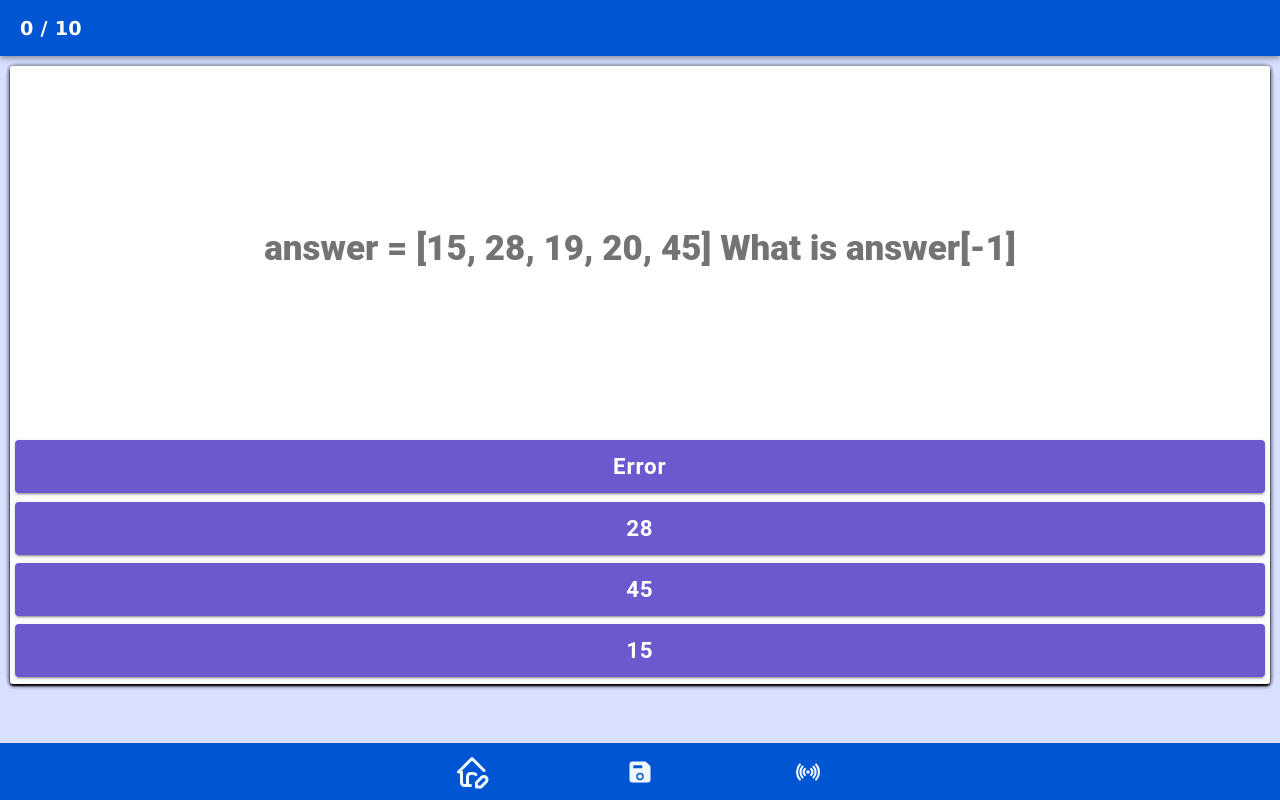
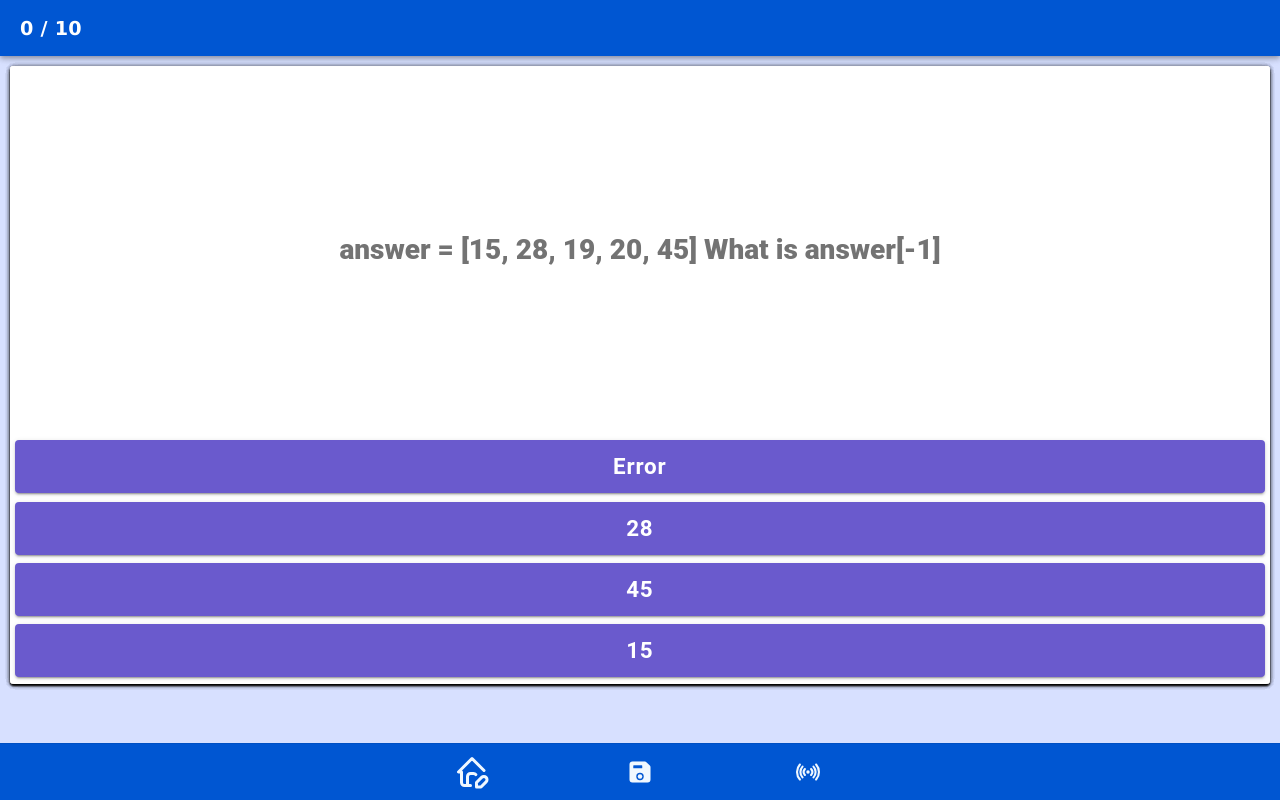
Before and after one commit to educational-technology-collective/Ambient_Learning, a React (Vite) app: page /cardscreen in a window 1280 px wide. Built offline with nearby package versions, Linux system fonts and the light colour scheme.

Commit message:
Font Size Decrease

```diff
--- a/src/MCQComponents/MCQCard.css
+++ b/src/MCQComponents/MCQCard.css
@@ -19,7 +19,7 @@
 }
 
 .mcqquestion-text {
-  font-size: 2.5em;
+  font-size: 2em;
   font-weight: 900;
   position: absolute;
   text-align: center;
--- a/src/QAComponents/QACard.css
+++ b/src/QAComponents/QACard.css
@@ -27,7 +27,7 @@
 .qaquestion-text,
 .qaanswer-text {
   backface-visibility: hidden;
-  font-size: 2.5em;
+  font-size: 2em;
   font-weight: 900;
   margin: 0 0.1rem;
   position: absolute;
```
Also changed, not shown: 22 other files (tests, documents, lock files or other folders).
